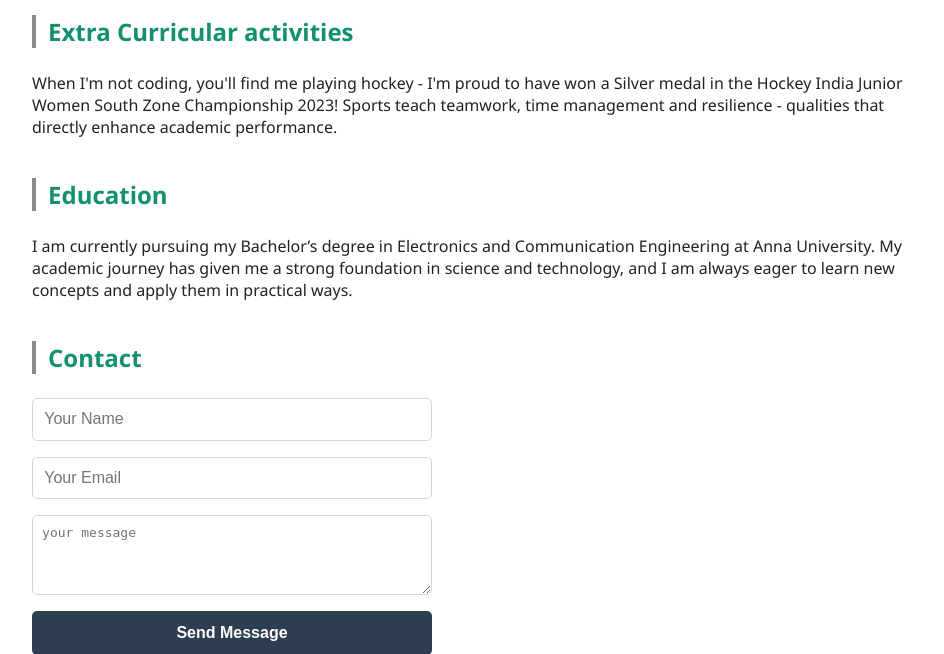
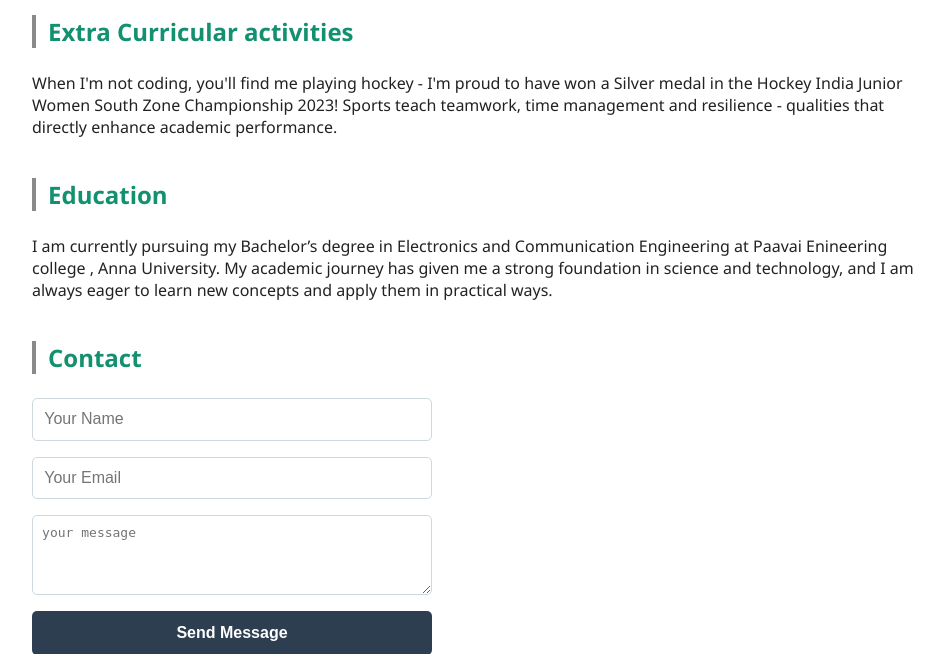
Before and after one commit to sangamithramailsamy/-my-portfolio-web-, a Flask app: page / in a window 1280 px wide. Shown: the part 665-1319 px from the top of the page, without its empty margins (158-1102 px from the left). Run offline with Flask 3, Linux system fonts and the light colour scheme.

Commit message:
modfied index.html file

```diff
--- a/templates/achievements.html
+++ b/templates/achievements.html
@@ -129,7 +129,7 @@
         text-decoration: none;
       }
       .footer-section a:hover {
-        color: #ffd700;
+        color: #dfcb5d;
         text-decoration: underline;
       }
       .footer-bottom {
--- a/templates/index.html
+++ b/templates/index.html
@@ -108,7 +108,7 @@
         transition: background 0.2s;
       }
       .contact-form button:hover {
-        background: #ffd700;
+        background: #d8d6cb;
         color: #2d3e50;
       }
       .success-msg {
@@ -237,9 +237,10 @@
         <h2>Education</h2>
         <p>
           I am currently pursuing my Bachelor’s degree in Electronics and
-          Communication Engineering at Anna University. My academic journey has
-          given me a strong foundation in science and technology, and I am
-          always eager to learn new concepts and apply them in practical ways.
+          Communication Engineering at Paavai Enineering college , Anna
+          University. My academic journey has given me a strong foundation in
+          science and technology, and I am always eager to learn new concepts
+          and apply them in practical ways.
         </p>
       </section>
       <section id="contact">
--- a/templates/projects.html
+++ b/templates/projects.html
@@ -197,12 +197,14 @@
         <div class="footer-section">
           <h4>Follow Me</h4>
           <p>
-            <a href="https://linkedin.com/in/sangamithra" target="_blank"
+            <a
+              href="https://www.linkedin.com/in/sangamithra Mailsamy"
+              target="_blank"
               >LinkedIn</a
             >
           </p>
           <p>
-            <a href="https://github.com/sangamithra" target="_blank">GitHub</a>
+            <a href="https://github.com/" target="_blank">GitHub</a>
           </p>
         </div>
       </div>
```
Also changed, not shown: templates/about.html (+5 -3 lines).
